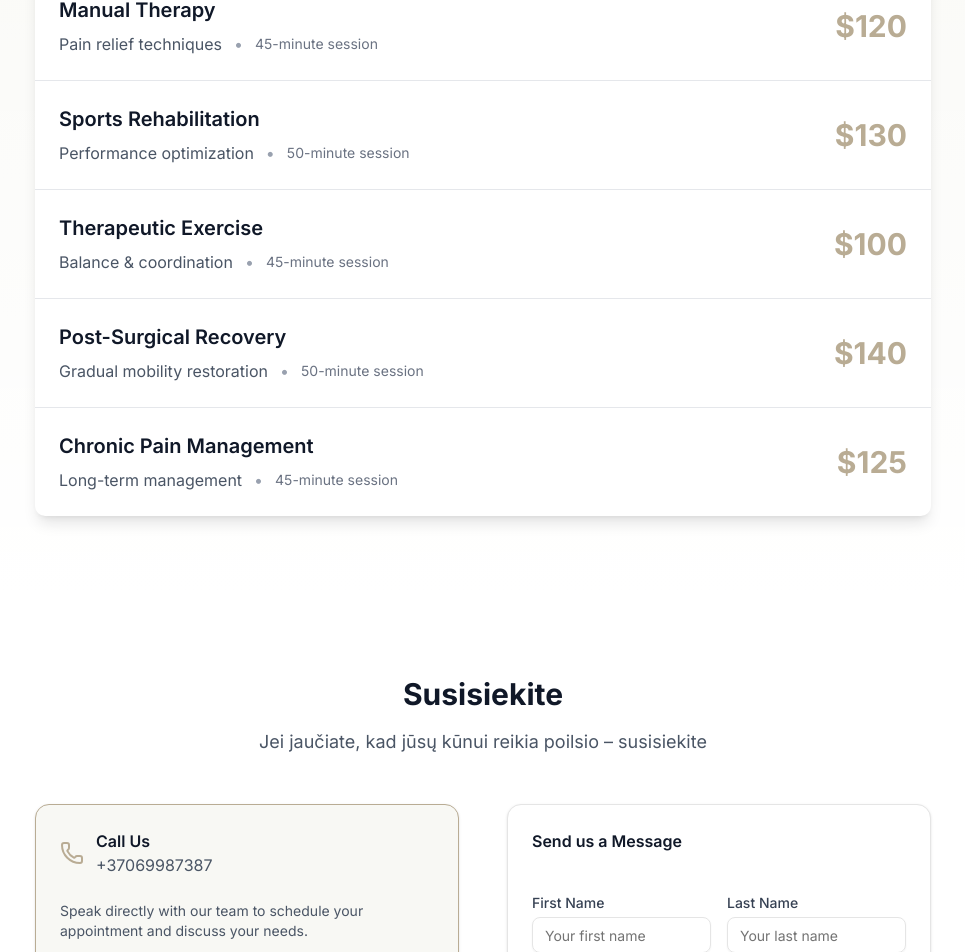
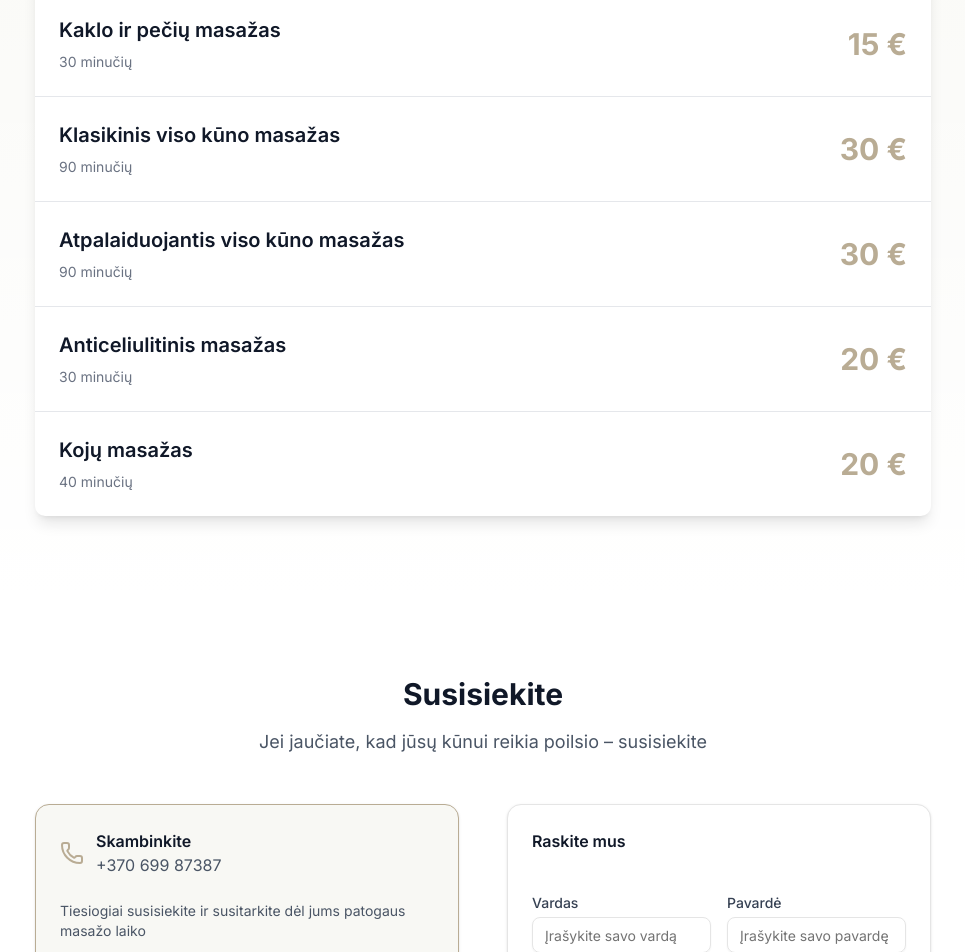
Before and after one commit to ionathansideras/mamis-page, a Next.js app: page / in a window 1280 px wide. Shown: the part 1753-2705 px from the top of the page, without its empty margins (157-1122 px from the left). Built offline with nearby package versions, Linux system fonts and the light colour scheme.

Commit message:
commit trans

```diff
--- a/app/components/Contact.tsx
+++ b/app/components/Contact.tsx
@@ -5,7 +5,7 @@ import { ContactForm } from "./contact-form";
 
 export default function Contact() {
     return (
-        <section id="contact" className="py-20 px-4 bg-white">
+        <section id="kontaktai" className="py-20 px-4 bg-white">
             <div className="container mx-auto">
                 <div className="max-w-4xl mx-auto">
                     <div className="text-center mb-12">
@@ -25,16 +25,16 @@ export default function Contact() {
                                     <Phone className="h-6 w-6 text-primary flex-shrink-0" />
                                     <div>
                                         <h4 className="font-semibold text-gray-900">
-                                            Call Us
+                                            Skambinkite
                                         </h4>
                                         <p className="text-gray-600">
-                                            +37069987387
+                                            +370 699 87387
                                         </p>
                                     </div>
                                 </div>
                                 <p className="text-gray-600 text-sm">
-                                    Speak directly with our team to schedule
-                                    your appointment and discuss your needs.
+                                    Tiesiogiai susisiekite ir susitarkite dėl
+                                    jums patogaus masažo laiko
                                 </p>
                             </Card>
 
--- a/app/components/Hero.tsx
+++ b/app/components/Hero.tsx
@@ -67,7 +67,7 @@ export default function Hero() {
                         suteikia kūnui lengvumo pojūtį
                     </p>
                     <div className="flex flex-col sm:flex-row gap-3 sm:gap-4 justify-center px-4">
-                        <Link href="#contact" passHref>
+                        <Link href="#kontaktai" passHref>
                             <Button
                                 className="cursor-pointer bg-primary hover:bg-primary-dark text-white px-6 sm:px-8 py-3 w-full sm:w-auto"
                                 size="lg"
@@ -75,7 +75,7 @@ export default function Hero() {
                                 Susisiekite
                             </Button>
                         </Link>
-                        <Link href="#about" passHref>
+                        <Link href="#apie-mane" passHref>
                             <Button
                                 size="lg"
                                 variant="outline"
--- a/app/components/Pricing.tsx
+++ b/app/components/Pricing.tsx
@@ -2,45 +2,39 @@ export default function Pricing() {
     const services = [
         {
             title: "Klasikinis nugaros masažas",
-            price: "$150",
-            description: "Comprehensive assessment",
-            duration: "60-minute session",
+            price: "15 €",
+            duration: "30 minučių",
         },
         {
-            title: "Manual Therapy",
-            price: "$120",
-            description: "Pain relief techniques",
-            duration: "45-minute session",
+            title: "Kaklo ir pečių masažas",
+            price: "15 €",
+            duration: "30 minučių",
         },
         {
-            title: "Sports Rehabilitation",
-            price: "$130",
-            description: "Performance optimization",
-            duration: "50-minute session",
+            title: "Klasikinis viso kūno masažas",
+            price: "30 €",
+            duration: "90 minučių",
         },
         {
-            title: "Therapeutic Exercise",
-            price: "$100",
-            description: "Balance & coordination",
-            duration: "45-minute session",
+            title: "Atpalaiduojantis viso kūno masažas",
+            price: "30 €",
+            duration: "90 minučių",
         },
         {
-            title: "Post-Surgical Recovery",
-            price: "$140",
-            description: "Gradual mobility restoration",
-            duration: "50-minute session",
+            title: "Anticeliulitinis masažas",
+            price: "20 €",
+            duration: "30 minučių",
         },
         {
-            title: "Chronic Pain Management",
-            price: "$125",
-            description: "Long-term management",
-            duration: "45-minute session",
+            title: "Kojų masažas",
+            price: "20 €",
+            duration: "40 minučių",
         },
     ];
 
     return (
         <section
-            id="pricing"
+            id="kainos"
             className="min-h-screen flex items-center justify-center py-12 sm:py-16 md:py-20 px-4 bg-gradient-to-b bg-secondary-light to-white"
         >
             <div className="container mx-auto max-w-4xl">
@@ -69,12 +63,6 @@ export default function Pricing() {
                                                 {service.title}
                                             </h4>
                                             <div className="flex flex-col sm:flex-row sm:items-center gap-1 sm:gap-3">
-                                                <p className="text-sm sm:text-base text-gray-600">
-                                                    {service.description}
-                                                </p>
-                                                <span className="hidden sm:inline text-gray-400">
-                                                    •
-                                                </span>
                                                 <p className="text-sm text-gray-500">
                                                     {service.duration}
                                                 </p>
--- a/app/components/contact-form.tsx
+++ b/app/components/contact-form.tsx
@@ -36,59 +36,63 @@ export function ContactForm() {
 
     return (
         <Card className="p-4 sm:p-6">
-            <h4 className="font-semibold text-gray-900 mb-4">
-                Send us a Message
-            </h4>
+            <h4 className="font-semibold text-gray-900 mb-4">Raskite mus</h4>
             <form id="contact-form" action={handleSubmit} className="space-y-4">
                 <div className="grid grid-cols-1 sm:grid-cols-2 gap-4">
                     <div>
                         <label className="block text-sm font-medium text-gray-700 mb-1">
-                            First Name
+                            Vardas
                         </label>
-                        <Input name="firstName" placeholder="Your first name" />
+                        <Input
+                            name="firstName"
+                            placeholder="Įrašykite savo vardą"
+                        />
                     </div>
                     <div>
                         <label className="block text-sm font-medium text-gray-700 mb-1">
-                            Last Name
+                            Pavardė
                         </label>
-                        <Input name="lastName" placeholder="Your last name" />
+                        <Input
+                            name="lastName"
+                            placeholder="Įrašykite savo pavardę"
+                        />
                     </div>
                 </div>
                 <div>
                     <label className="block text-sm font-medium text-gray-700 mb-1">
-                        Email *
+                        El. paštas *
                     </label>
                     <Input
                         name="email"
                         type="email"
-                        placeholder="your.email@example.com"
+                        placeholder="el.pastas@example.com"
                         required
                     />
                 </div>
                 <div>
                     <label className="block text-sm font-medium text-gray-700 mb-1">
-                        Phone *
+                        Telefono numeris *
                     </label>
                     <Input
                         name="phone"
                         type="tel"
-                        placeholder="(555) 123-4567"
+                        placeholder="(pvz., +370 600 12345)"
                         required
                     />
                 </div>
                 <div>
                     <label className="block text-sm font-medium text-gray-700 mb-1">
-                        Preferred Contact Date
+                        Pageidaujama masažo data
                     </label>
                     <Input name="preferredDate" type="date" />
                 </div>
                 <div>
                     <label className="block text-sm font-medium text-gray-700 mb-1">
-                        Message
+                        Žinutė
                     </label>
                     <Textarea
                         name="message"
-                        placeholder="Tell us about your condition or what you'd like to discuss..."
+                        placeholder="Trumpai aprašykite, kuo galėčiau jums padėti arba kokio masažo ieškote..."
                         rows={4}
                     />
                 </div>
@@ -97,7 +101,7 @@ export function ContactForm() {
                     disabled={isPending}
                     className="cursor-pointer w-full bg-primary hover:bg-primary-dark text-white"
                 >
-                    {isPending ? "Sending..." : "Send Message"}
+                    {isPending ? "Siuntimas..." : "Siųsti"}
                 </Button>
             </form>
         </Card>
--- a/app/components/map-view.tsx
+++ b/app/components/map-view.tsx
@@ -8,12 +8,13 @@ export function MapView() {
             <div className="space-y-4">
                 <div className="flex items-center space-x-3">
                     <MapPin className="h-5 w-5 text-primary flex-shrink-0" />
-                    <h4 className="font-semibold text-gray-900">Find Us</h4>
+                    <h4 className="font-semibold text-gray-900">Adresas</h4>
                 </div>
                 <div className="text-gray-600 text-sm sm:text-base mb-4">
-                    <p>123 Wellness Drive</p>
-                    <p>Suite 200</p>
-                    <p>Healthville, ST 12345</p>
+                    <p>Jaunimo g. 7</p>
+                    <p>Vainotiškių k.</p>
+                    <p>Kėdainių r.</p>
+                    <p>Lietuva</p>
                 </div>
                 <div className="w-full h-64 rounded-lg overflow-hidden border border-gray-200">
                     <iframe
--- a/app/layout.tsx
+++ b/app/layout.tsx
@@ -6,29 +6,38 @@ import "./globals.css";
 const inter = Inter({ subsets: ["latin"] });
 
 export const metadata: Metadata = {
-    title: "Irinos masažo terapija - Physical Therapy | Contact Expert PT Care in Healthville",
+    title: "Irinos masažo terapija – Vainotiškiai, Kaunas, Kėdainiai",
     description:
-        "Contact Irinos masažo terapija, DPT for expert physical therapy services. Specializing in orthopedic rehabilitation, sports injuries, chronic pain management, and post-surgical recovery in Healthville.",
+        "Profesionali Irinos masažo terapija Vainotiškiuose, Kėdainių ir Kauno rajonuose – klasikiniai, atpalaiduojantys ir anticeliulitiniai masažai gerinantys savijautą.",
     keywords:
-        "physical therapy, physical therapist, orthopedic rehabilitation, sports injury, chronic pain, post-surgical recovery, manual therapy, Healthville, Irinos masažo terapija",
+        "Irinos masažo terapija, masažas Kaunas, masažas Kėdainiai, masažas Kauno raj., atpalaiduojantis masažas, anticeliulitinis masažas, nugaros masažas, kaklo masažas, Vainotiškiai, masažo paslaugos",
     authors: [{ name: "Irinos masažo terapija" }],
-    creator: "Irinos masažo terapija Physical Therapy",
-    publisher: "Irinos masažo terapija Physical Therapy",
+    creator: "Irinos masažo terapija",
+    publisher: "Irinos masažo terapija",
     robots: "index, follow",
     openGraph: {
-        title: "Irinos masažo terapija - Physical Therapy | Expert PT Care",
+        title: "Irinos masažo terapija – Vainotiškiai, Kaunas, Kėdainiai",
         description:
-            "Expert physical therapy services specializing in orthopedic rehabilitation, sports injuries, and chronic pain management.",
-        url: "https://sarahmitchellpt.com",
-        siteName: "Irinos masažo terapija Physical Therapy",
+            "Profesionali Irinos masažo terapija Vainotiškiuose, Kėdainių ir Kauno rajonuose – klasikiniai, atpalaiduojantys ir anticeliulitiniai masažai gerinantys savijautą.",
+        url: "https://irinos-masazo-terapija.vercel.app/",
+        siteName: "Irinos masažo terapija",
         type: "website",
-        locale: "en_US",
+        locale: "lt_LT",
+        // jei turite OG paveikslėlį, pridėkite:
+        // images: [
+        //   {
+        //     url: "https://irinos-masazo-terapija.vercel.app/images/og-masazas.jpg",
+        //     alt: "Irinos masažo terapija – masažas Vainotiškiuose"
+        //   }
+        // ],
     },
     twitter: {
         card: "summary_large_image",
-        title: "Irinos masažo terapija - Physical Therapy",
+        title: "Irinos masažo terapija – Vainotiškiai, Kaunas, Kėdainiai",
         description:
-            "Expert physical therapy services specializing in orthopedic rehabilitation and sports injuries.",
+            "Profesionali Irinos masažo terapija Vainotiškiuose, Kėdainių ir Kauno rajonuose – klasikiniai, atpalaiduojantys ir anticeliulitiniai masažai gerinantys savijautą.",
+        // jei turite Twitter paveikslėlį, pridėkite:
+        // images: "https://irinos-masazo-terapija.vercel.app/images/twitter-masazas.jpg",
     },
     viewport: "width=device-width, initial-scale=1",
     themeColor: "#f43f5e",
@@ -42,65 +51,114 @@ export default function RootLayout({
     return (
         <html lang="en">
             <head>
-                <link rel="canonical" href="https://sarahmitchellpt.com" />
+                <link
+                    rel="canonical"
+                    href="https://irinos-masazo-terapija.vercel.app/"
+                />
+
                 <script
                     type="application/ld+json"
                     dangerouslySetInnerHTML={{
                         __html: JSON.stringify({
                             "@context": "https://schema.org",
-                            "@type": "MedicalBusiness",
-                            name: "Irinos masažo terapija Physical Therapy",
+                            "@type": "HealthAndBeautyBusiness",
+                            name: "Irinos masažo terapija",
                             description:
-                                "Expert physical therapy services specializing in orthopedic rehabilitation, sports injuries, and chronic pain management.",
-                            url: "https://sarahmitchellpt.com",
-                            telephone: "(555) 123-4567",
-                            email: "info@sarahmitchellpt.com",
+                                "Profesionali Irinos masažo terapija Vainotiškiuose, Kaune ir Kėdainiuose – klasikiniai, atpalaiduojantys ir anticeliulitiniai masažai.",
+                            url: "https://irinos-masazo-terapija.vercel.app/",
+                            telephone: "+37069987387",
+                            email: "irinaul@gmail.com",
                             address: {
                                 "@type": "PostalAddress",
-                                streetAddress: "123 Wellness Drive, Suite 200",
-                                addressLocality: "Healthville",
-                                addressRegion: "ST",
-                                postalCode: "12345",
-                                addressCountry: "US",
+                                streetAddress: "Vainotiškiai",
+                                addressLocality: "Kėdainių r.",
+                                addressCountry: "LT",
                             },
-                            openingHours: [
-                                "Mo-Fr 08:00-18:00",
-                                "Sa 09:00-14:00",
+                            areaServed: [
+                                {
+                                    "@type": "City",
+                                    name: "Kaunas",
+                                },
+                                {
+                                    "@type": "City",
+                                    name: "Kėdainiai",
+                                },
+                                {
+                                    "@type": "Place",
+                                    name: "Vainotiškiai",
+                                },
                             ],
-                            priceRange: "$100-$150",
-                            medicalSpecialty: "Physical Therapy",
-                            founder: {
-                                "@type": "Person",
-                                name: "Irinos masažo terapija",
-                                jobTitle: "Doctor of Physical Therapy",
-                                description:
-                                    "Licensed physical therapist with over 12 years of experience specializing in orthopedic rehabilitation and sports injuries.",
-                            },
+                            priceRange: "€",
+                            image: "https://irinos-masazo-terapija.vercel.app/logo.webp",
                             hasOfferCatalog: {
                                 "@type": "OfferCatalog",
-                                name: "Physical Therapy Services",
+                                name: "Masažų katalogas",
                                 itemListElement: [
                                     {
                                         "@type": "Offer",
                                         itemOffered: {
                                             "@type": "Service",
-                                            name: "Initial Evaluation",
+                                            name: "Klasikinis nugaros masažas",
                                             description:
-                                                "Comprehensive assessment and personalized treatment plan",
+                                                "30 minučių klasikinio masažo nugarai",
                                         },
-                                        price: "150",
-                                        priceCurrency: "USD",
+                                        price: "15",
+                                        priceCurrency: "EUR",
                                     },
                                     {
                                         "@type": "Offer",
                                         itemOffered: {
                                             "@type": "Service",
-                                            name: "Manual Therapy",
+                                            name: "Kaklo ir pečių masažas",
                                             description:
-                                                "Joint mobilization and soft tissue massage",
+                                                "30 minučių kaklo ir pečių masažo atpalaidavimui",
                                         },
-                                        price: "120",
-                                        priceCurrency: "USD",
+                                        price: "15",
+                                        priceCurrency: "EUR",
+                                    },
+                                    {
+                                        "@type": "Offer",
+                                        itemOffered: {
+                                            "@type": "Service",
+                                            name: "Klasikinis viso kūno masažas",
+                                            description:
+                                                "90 minučių klasikinio viso kūno masažo",
+                                        },
+                                        price: "30",
+                                        priceCurrency: "EUR",
+                                    },
+                                    {
+                                        "@type": "Offer",
+                                        itemOffered: {
+                                            "@type": "Service",
+                                            name: "Atpalaiduojantis viso kūno masažas",
+                                            description:
+                                                "90 minučių atpalaiduojančio viso kūno masažo",
+                                        },
+                                        price: "30",
+                                        priceCurrency: "EUR",
+                                    },
+                                    {
+                                        "@type": "Offer",
+                                        itemOffered: {
+                                            "@type": "Service",
+                                            name: "Anticeliulitinis masažas",
+                                            description:
+                                                "30 minučių anticeliulitinio masažo kūno linijų gerinimui",
+                                        },
+                                        price: "20",
+                                        priceCurrency: "EUR",
+                                    },
+                                    {
+                                        "@type": "Offer",
+                                        itemOffered: {
+                                            "@type": "Service",
+                                            name: "Kojų masažas",
+                                            description:
+                                                "40 minučių kojų masažo",
+                                        },
+                                        price: "20",
+                                        priceCurrency: "EUR",
                                     },
                                 ],
                             },
```
Also changed, not shown: app/components/About.tsx (+2 -5 lines), app/components/Footer.tsx (+15 -13 lines), app/components/Header.tsx (+6 -6 lines), public/robots.txt (added).
